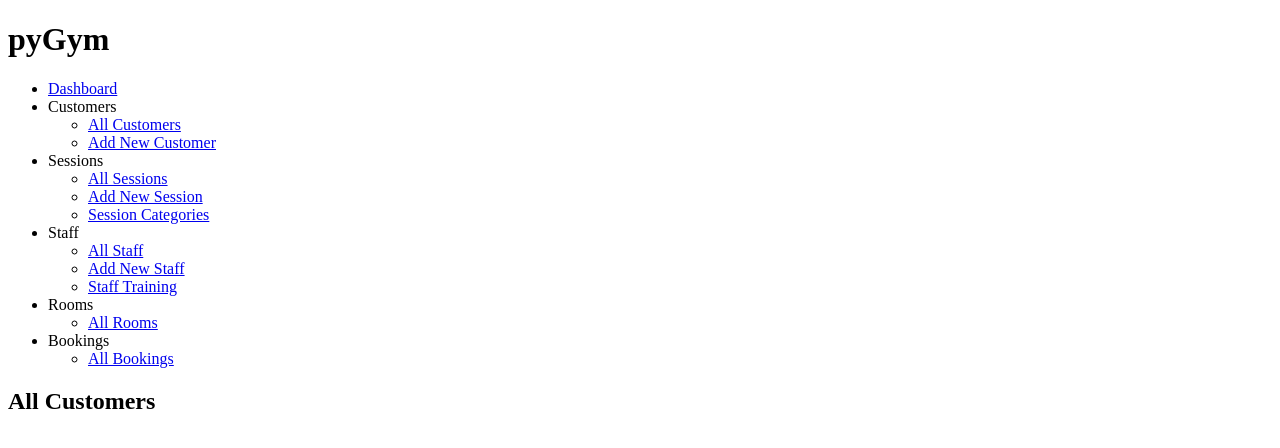
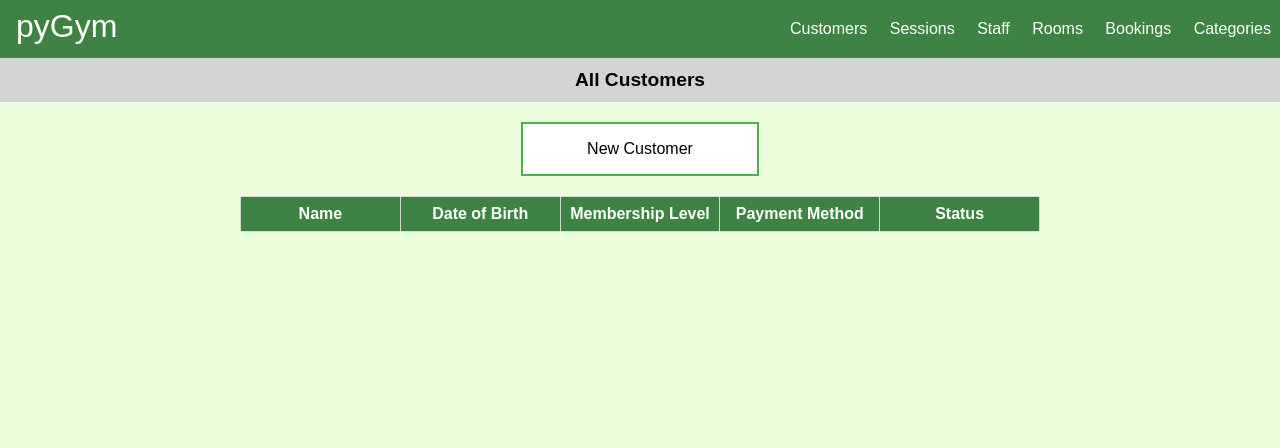
Before and after one commit to EJDC/pyGym_Project, a Flask app: page /customers in a window 1280 px wide. Shown: the top 448 px of the page. Run offline with Flask 2, Linux system fonts and the light colour scheme; data that the repository does not hold is empty; some libraries are stand-ins or nearby versions.

Commit message:
:sparkles: HTML Refactor + CSS

```diff
--- a/static/style.css
+++ b/static/style.css
@@ -0,0 +1,235 @@
+html {
+  background-color: #ECFFDC;
+}
+
+body {
+  margin: 0;
+  padding: 0;
+  font-family: Arial, Helvetica, sans-serif
+}
+
+/* HEADER AND NAV */
+
+#logo {
+ float: left;
+ /* display: inline-block; */
+ font-size: 2rem;
+ margin-left: 1rem;
+ padding-top: 0.5rem;
+}
+
+.clear {
+ clear: both;
+}
+
+.container {
+  margin: 1rem;
+ }
+
+#nav {
+   background-color: #3E8344;
+   color: white;
+   width: 100%;
+
+}
+.nav {
+ float: right;
+ list-style: none;
+ text-align: left;
+ margin: 0;
+}
+.nav > li {                                                             /*max-width: 768px*/
+   display:Inline-block;
+   padding: 20px 9px 20px 9px;
+}
+
+.nav > li a {
+    text-decoration: none;
+    color: white;
+    font-size: 1rem;
+    padding: 5px 0px 5px 0px;
+}
+
+.nav > li > a:hover {
+    color: black;
+}
+
+/* PAGE TITLE */
+
+.page_title {
+  background-color: lightgrey;
+  text-align: center;
+  font-size: 1.2rem;
+  padding-top: 0.7rem;
+  padding-bottom: 0.7rem;
+  font-weight: bold;
+}
+
+/* NEW CUSTOMER/SESSION/STAFF BUTTON */
+
+.button_container {
+  display: flex;
+  justify-content: center;
+  padding-bottom:1rem;
+}
+
+.button_top {
+  background-color: #4CAF50;
+  border: none;
+  color: white;
+  padding: 1rem 4rem;
+  text-align: center;
+  text-decoration: none;
+  display: inline-block;
+  font-size: 16px;
+  margin: 4px 2px;
+  transition-duration: 0.4s;
+  cursor: pointer;
+}
+
+.button_top {
+  background-color: white;
+  color: black;
+  border: 2px solid #4CAF50;
+}
+
+.button_top:hover {
+  background-color: #4CAF50;
+  color: white;
+}
+
+/* FORMS */
+
+
+.form-wrapper {
+  background-color: #dcf0cb;
+  list-style-type: none;
+  padding: 1rem;
+}
+.form-row {
+  display: flex;
+  justify-content: flex-end;
+  padding: 0.4rem;
+}
+
+.form-row > label {
+  padding: 0.5rem 1rem 0.5rem 0;
+  flex: 1;
+}
+.form-row > input {
+  flex: 2;
+}
+.form-row > input,
+.form-row > button {
+  padding: 0.5rem;
+}
+.form-row > button {
+ background: #3E8344;
+ color: white;
+ border: 0;
+ transition-duration: 0.4s;
+ margin: 1rem;
+}
+
+.form-row > button:hover {
+  background-color: white;
+  color: black;
+}
+
+.form-row > textarea {
+  flex: 2;
+  min-height: 4rem;
+  padding: 0.5rem;
+}
+
+.form-row > select {
+  flex: 2;
+  padding: 0.5rem;
+}
+
+/* TABLE */
+
+
+.table-container {
+  box-sizing: border-box;
+  display: block;
+  margin:  auto;
+  width: 100%;
+  max-width: 800px;
+  /* background-color: #; */
+}
+
+.name{
+  text-decoration: none;
+  color: #3E8344;
+  font-weight: bold;
+}
+
+.name:hover{
+  color: goldenrod;
+}
+
+.name2{
+  text-decoration: none;
+  color: #3E8344;
+}
+
+.name2:hover{
+  color: goldenrod;
+}
+
+.flex-table {
+  box-sizing: border-box;
+  display: flex;
+  flex-flow: row wrap;
+  border-left: solid 1px #d9d9d9;
+  transition: 0.5s;
+
+}
+
+.flex-row {
+  box-sizing: border-box;
+  width: calc(100% / 5);
+  text-align: center;
+  padding: 0.5em 0.5em;
+  border-right: solid 1px #d9d9d9;
+  border-bottom: solid 1px #d9d9d9;
+  border-top: solid 1px #d9d9d9;
+}
+
+.flex-table.header {
+  box-sizing: border-box;
+  background-color: #3E8344;
+  color: white;
+  font-weight: bold;
+}
+
+
+@media all and (max-width: 430px) {
+
+  .flex-row {
+    width: 100%;
+  }
+  .flex-row.first {
+    width: 100%;
+  }
+
+  .column {
+    width: 100%;
+  }
+
+  .flex-cell {
+    width: 100%;
+  }
+}
+
+
+
+
+@media screen and (max-width: 320px) {
+  body {
+      margin:0; padding: 0; font-family: 'Roboto', serif;
+}
+
+#logo{ display: none; }
+}
--- a/templates/base.html
+++ b/templates/base.html
@@ -1,60 +1,32 @@
 <!DOCTYPE html>
 <html lang="en">
+
 <head>
     <meta charset="UTF-8">
     <meta name="viewport" content="width=device-width, initial-scale=1.0">
     <meta http-equiv="X-UA-Compatible" content="ie=edge">
     <link rel="stylesheet" href="{{ url_for('static', filename='style.css') }}">
+    <link rel="stylesheet" href="https://cdnjs.cloudflare.com/ajax/libs/font-awesome/4.7.0/css/font-awesome.min.css">
     <title>pyGym</title>
 </head>
-<body>
-    <header>
-        <h1>pyGym</h1>
+
+<header>
+    <!-- header-start -->
+    <div id='nav'>
+    <div id="logo">pyGym</div>
         <nav>
-            <ul class="menu">
-                <li><a href="/">Dashboard</a></li>
-                <li>
-                    Customers
-                    <ul>
-                        <li><a href="/customers">All Customers</a></li>
-                        <li><a href="/customers/new">Add New Customer</a></li>
-                    </ul>
-                </li>
-                <li>
-                    Sessions
-                    <ul>
-                        <li><a href="/sessions">All Sessions</a></li>
-                        <li><a href="/sessions/new">Add New Session</a></li>
-                        <li><a href="/session_types">Session Categories</a></li>
-                    </ul>
-                </li>
-                <li>
-                    Staff
-                    <ul>
-                        <li><a href="/staff">All Staff</a></li>
-                        <li><a href="/staff/new">Add New Staff</a></li>
-                        <li><a href="/staff_session_types">Staff Training</a></li>
-                    </ul>
-                </li>
-                <li>
-                    Rooms
-                    <ul>
-                        <li><a href="/rooms">All Rooms</a></li>
-                    </ul>
-                </li>
-                <li>
-                    Bookings
-                    <ul>
-                        <li><a href="/bookings">All Bookings</a></li>
-                    </ul>
-                </li>
-
+            <ul class="nav">
+                <li><a href="/customers">Customers</a></li>
+                <li><a href="/sessions">Sessions</a></li>
+                <li><a href="/staff">Staff</a></li>
+                <li><a href="/rooms">Rooms</a></li>
+                <li><a href="/bookings">Bookings</a></li>
+                <li><a href="/session_types">Categories</a></li>
             </ul>
         </nav>
-    </header>
-    <div class="container">
+        <div class="clear"></div>
+    </div>
         {% block content %}
         {% endblock %}
-    </div>
-</body>
+</header>
 </html>
--- a/templates/customers/index.html
+++ b/templates/customers/index.html
@@ -1,35 +1,34 @@
 {% extends "base.html" %}
 {% block content %}
-
-<h2>All Customers</h2>
-
-{% for customer in customers %}
-
-<section>
-    <ul>
-        <li>
-            <a href="/customers/{{customer.id}}"> {{ customer.first_name }} </a>
-        </li>
-        <li>
-            <a href="/customers/{{customer.id}}"> {{ customer.last_name }} </a>
-        </li>
-        <li>
-            {{customer.dob}}
-        </li>
-        <li>
-            {{customer.membership_level}}
-        </li>
-        <li>
-            {{customer.membership_status}}
-        </li>
-    </ul>
-</section>
-
-{% endfor %}
+<div class="page_title">All Customers</div>
+</header>
+<body>
+    <div class="container">
+        <div class="button_container">
+            <form action="/customers/new">
+                <input class="button_top" type="submit" value="New Customer">
+            </form>
+        </div>
+        <div class="table-container">
+            <div class="flex-table header">
+                <div class="flex-row">Name</div>
+                <div class="flex-row">Date of Birth</div>
+                <div class="flex-row">Membership Level</div>
+                <div class="flex-row">Payment Method</div>
+                <div class="flex-row"> Status</div>
+            </div>
+            {% for customer in customers %}
+            <div class="flex-table row" >
+                <div class="flex-row" role="cell"><a class="name" href="/customers/{{customer.id}}"> {{
+                        customer.first_name }} {{ customer.last_name }}
+                    </a></div>
+                <div class="flex-row">{{customer.dob}}</div>
+                <div class="flex-row">{{customer.membership_level}}</div>
+                <div class="flex-row">{{customer.payment_method}}</div>
+                <div class="flex-row">{{customer.membership_status}}</div>
+            </div>
+            {% endfor %}
+        </div>
+    </div>
+</body>
 {% endblock %}
-
-
-<!-- <a href="/customers/{{ customer.id }}/edit"></a>
-<form action="/customers/{{ customer.id }}/delete" method="POST">
-    <input type="submit" value="Delete">
-</form> -->
```
Also changed, not shown: models/session.py (+12 -0 lines), templates/customers/new.html (+35 -31 lines), templates/sessions/index.html (+30 -26 lines), templates/sessions/new.html (+46 -64 lines), templates/staff/index.html (+9 -1 lines), templates/staff/new.html (+27 -27 lines).
